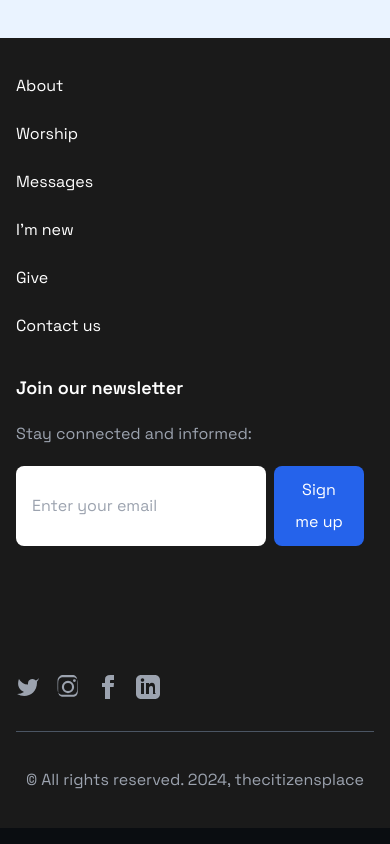
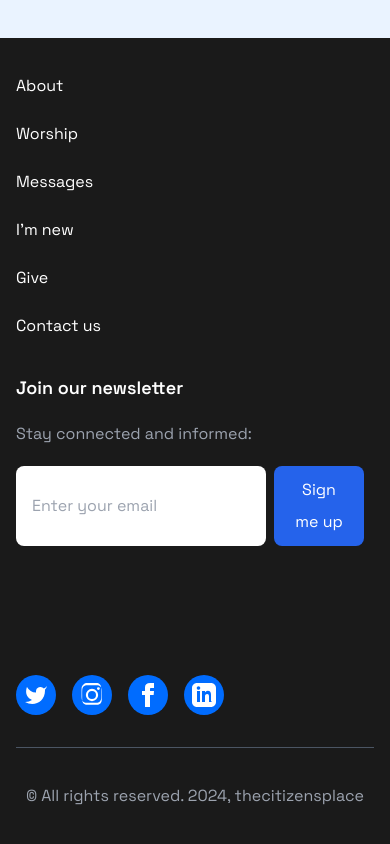
Before and after one commit to LogicSense29/the_citizens, a Next.js app: page / in a window 390 px wide. Shown: the part 4430-5274 px from the top of the page. Built offline with nearby package versions, Linux system fonts and the light colour scheme.

Commit message:
changed font size

```diff
--- a/app/layout.js
+++ b/app/layout.js
@@ -11,8 +11,8 @@ const spaceGrotesk = Space_Grotesk({
 });
 
 export const metadata = {
-  title: "Create Next App",
-  description: "Generated by create next app",
+  title: "The Citizens",
+  description: "GThe Citizens Church",
 };
 
 export default function RootLayout({ children }) {
--- a/app/page.js
+++ b/app/page.js
@@ -20,11 +20,11 @@ export default function Home() {
       >
         {/* Hero Content */}
         <div className="container mx-auto min-h-screen relative z-20 flex flex-col items-center justify-center w-full pt-[180px] pb-8 px-4 sm:px-6">
-          <h4 className="text-black font-bold text-2xl sm:text-3xl mb-3 leading-none text-center">
+          <h4 className="text-black font-bold text-2xl sm:text-xl mb-3 leading-none text-center">
             Welcome to The Citizen's Place Church
           </h4>
-          <h1 className="leading-none text-4xl sm:text-6xl md:text-8xl text-white font-semibold mb-4 text-center max-w-4xl">
-            You're Not Just a Visitor - You're a Citizen
+          <h1 className="leading-none text-4xl sm:text-6xl md:text-[40px] text-white font-semibold mb-4 text-center max-w-4xl">
+            You're Not Just a <br/>Visitor - You're a Citizen
           </h1>
           <p className="text-base sm:text-lg text-white mb-6 text-center max-w-2xl">
             At The Citizen’s Place, we believe that each encounter is more than
--- a/components/Footer.js
+++ b/components/Footer.js
@@ -3,80 +3,104 @@ import React from "react";
 
 export default function Footer() {
   return (
-    <footer className="bg-[#1A1A1A] text-white py-8">
-      <div className="container mx-auto px-4 flex flex-col md:flex-row justify-between items-start gap-8">
+    <footer className='bg-[#1A1A1A] text-white py-8'>
+      <div className='container mx-auto px-4 flex flex-col md:flex-row justify-between items-start gap-8'>
         {/* Navigation Section */}
-        <div className="flex flex-col space-y-4">
-          <a href="#" className="hover:text-gray-300">
+        <div className='flex flex-col space-y-4'>
+          <a href='#' className='hover:text-gray-300'>
             About
           </a>
-          <a href="#" className="hover:text-gray-300">
+          <a href='#' className='hover:text-gray-300'>
             Worship
           </a>
-          <a href="#" className="hover:text-gray-300">
+          <a href='#' className='hover:text-gray-300'>
             Messages
           </a>
-          <a href="#" className="hover:text-gray-300">
+          <a href='#' className='hover:text-gray-300'>
             I'm new
           </a>
-          <a href="#" className="hover:text-gray-300">
+          <a href='#' className='hover:text-gray-300'>
             Give
           </a>
-          <a href="#" className="hover:text-gray-300">
+          <a href='#' className='hover:text-gray-300'>
             Contact us
           </a>
         </div>
 
         {/* Newsletter Section */}
-        <div className="flex flex-col space-y-4">
-          <h3 className="text-lg font-semibold">Join our newsletter</h3>
-          <p className="text-gray-400">Stay connected and informed:</p>
-          <div className="flex space-x-2">
+        <div className='flex flex-col space-y-4'>
+          <h3 className='text-lg font-semibold'>Join our newsletter</h3>
+          <p className='text-gray-400'>Stay connected and informed:</p>
+          <div className='flex space-x-2'>
             <input
-              type="email"
-              placeholder="Enter your email"
-              className="px-4 py-2 rounded-lg bg-white text-black w-full md:w-64"
+              type='email'
+              placeholder='Enter your email'
+              className='px-4 py-2 rounded-lg bg-white text-black w-full md:w-64'
             />
-            <button className="bg-blue-600 text-white px-4 py-2 rounded-lg hover:bg-blue-700">
+            <button className='bg-blue-600 text-white px-4 py-2 rounded-lg hover:bg-blue-700'>
               Sign me up
             </button>
           </div>
         </div>
 
         {/* Horizontal Line */}
-        <div className="border-t border-gray-600 my-8 mx-4"></div>
+        <div className='border-t border-gray-600 my-8 mx-4'></div>
         {/* Social Media Section (placeholder icons) */}
-        <div className="flex space-x-4">
-          <a href="#" className="text-gray-400 hover:text-white">
-            <span className="sr-only">Twitter</span>
-            <svg className="w-6 h-6" fill="currentColor" viewBox="0 0 24 24">
-              <path d="M23 3a10.9 10.9 0 01-3.14 2.6 4.48 4.48 0 00-7.86 3v1A10.66 10.66 0 013 4s-4 9 5 13a11.64 11.64 0 01-7 2c9 5 20 0 20-11.5a4.5 4.5 0 00-.08-.83A7.72 7.72 0 0023 3z"></path>
+        <div className='flex space-x-4'>
+          <a
+            href='#'
+            className='text-gray-400 hover:text-white p-2 rounded-full bg-[#006CFF]'>
+            <span className='sr-only'>Twitter</span>
+            <svg
+              className='w-6 h-6'
+              fill='white'
+              color='white'
+              viewBox='0 0 24 24'>
+              <path d='M23 3a10.9 10.9 0 01-3.14 2.6 4.48 4.48 0 00-7.86 3v1A10.66 10.66 0 013 4s-4 9 5 13a11.64 11.64 0 01-7 2c9 5 20 0 20-11.5a4.5 4.5 0 00-.08-.83A7.72 7.72 0 0023 3z'></path>
             </svg>
           </a>
-          <a href="#" className="text-gray-400 hover:text-white">
-            <span className="sr-only">Instagram</span>
-            <svg className="w-6 h-6" fill="currentColor" viewBox="0 0 24 24">
-              <path d="M12 2.163c3.204 0 3.584.012 4.85.07 1.366.062 2.633.322 3.608 1.297.975.975 1.235 2.242 1.297 3.608.058 1.266.07 1.646.07 4.85s-.012 3.584-.07 4.85c-.062 1.366-.322 2.633-1.297 3.608-.975.975-2.242 1.235-3.608 1.297-1.266.058-1.646.07-4.85.07s-3.584-.012-4.85-.07c-1.366-.062-2.633-.322-3.608-1.297-.975-.975-1.235-2.242-1.297-3.608-.058-1.266-.07-1.646-.07-4.85s.012-3.584.07-4.85c.062-1.366.322-2.633 1.297-3.608.975-.975 2.242-1.235 3.608-1.297 1.266-.058 1.646-.07 4.85-.07m0-2.163c-3.259 0-3.67.014-4.95.072-1.315.064-2.574.342-3.548 1.316C2.36 2.436 1.682 3.695 1.618 4.95c-.058 1.28-.072 1.69-.072 4.95 0 3.259.014 3.67.072 4.95.064 1.315.342 2.574 1.316 3.548s2.233 1.252 3.548 1.316c1.28.058 1.691.072 4.95.072s3.67-.014 4.95-.072c1.315-.064 2.574-.342 3.548-1.316.975-.975 1.252-2.233 1.316-3.548.058-1.28.072-1.691.072-4.95s-.014-3.67-.072-4.95c-.064-1.315-.342-2.574-1.316-3.548s-2.233-1.252-3.548-1.316c-1.28-.058-1.691-.072-4.95-.072zM12 5.838a6.162 6.162 0 100 12.324 6.162 6.162 0 100-12.324zm0 10.162a3.999 3.999 0 110-7.998 3.999 3.999 0 110 7.998zm6.406-11.845a1.44 1.44 0 100 2.881 1.44 1.44 0 100-2.881z"></path>
+          <a
+            href='#'
+            className='text-gray-100 hover:text-white p-2 rounded-full bg-[#006CFF]'>
+            <span className='sr-only'>Instagram</span>
+            <svg
+              className='w-6 h-6'
+              fill='white'
+              color='white'
+              viewBox='0 0 24 24'>
+              <path d='M12 2.163c3.204 0 3.584.012 4.85.07 1.366.062 2.633.322 3.608 1.297.975.975 1.235 2.242 1.297 3.608.058 1.266.07 1.646.07 4.85s-.012 3.584-.07 4.85c-.062 1.366-.322 2.633-1.297 3.608-.975.975-2.242 1.235-3.608 1.297-1.266.058-1.646.07-4.85.07s-3.584-.012-4.85-.07c-1.366-.062-2.633-.322-3.608-1.297-.975-.975-1.235-2.242-1.297-3.608-.058-1.266-.07-1.646-.07-4.85s.012-3.584.07-4.85c.062-1.366.322-2.633 1.297-3.608.975-.975 2.242-1.235 3.608-1.297 1.266-.058 1.646-.07 4.85-.07m0-2.163c-3.259 0-3.67.014-4.95.072-1.315.064-2.574.342-3.548 1.316C2.36 2.436 1.682 3.695 1.618 4.95c-.058 1.28-.072 1.69-.072 4.95 0 3.259.014 3.67.072 4.95.064 1.315.342 2.574 1.316 3.548s2.233 1.252 3.548 1.316c1.28.058 1.691.072 4.95.072s3.67-.014 4.95-.072c1.315-.064 2.574-.342 3.548-1.316.975-.975 1.252-2.233 1.316-3.548.058-1.28.072-1.691.072-4.95s-.014-3.67-.072-4.95c-.064-1.315-.342-2.574-1.316-3.548s-2.233-1.252-3.548-1.316c-1.28-.058-1.691-.072-4.95-.072zM12 5.838a6.162 6.162 0 100 12.324 6.162 6.162 0 100-12.324zm0 10.162a3.999 3.999 0 110-7.998 3.999 3.999 0 110 7.998zm6.406-11.845a1.44 1.44 0 100 2.881 1.44 1.44 0 100-2.881z'></path>
             </svg>
           </a>
-          <a href="#" className="text-gray-400 hover:text-white">
-            <span className="sr-only">Facebook</span>
-            <svg className="w-6 h-6" fill="currentColor" viewBox="0 0 24 24">
-              <path d="M9 8h-3v4h3v12h5v-12h3.642l.358-4h-4v-1.667c0-.955.192-1.333 1.115-1.333h2.885v-5h-3.808c-3.596 0-5.192 1.583-5.192 4.615v3.385z"></path>
+          <a
+            href='#'
+            className='text-gray-400 hover:text-white p-2 rounded-full bg-[#006CFF]'>
+            <span className='sr-only'>Facebook</span>
+            <svg
+              className='w-6 h-6'
+              fill='white'
+              color='white'
+              viewBox='0 0 24 24'>
+              <path d='M9 8h-3v4h3v12h5v-12h3.642l.358-4h-4v-1.667c0-.955.192-1.333 1.115-1.333h2.885v-5h-3.808c-3.596 0-5.192 1.583-5.192 4.615v3.385z'></path>
             </svg>
           </a>
-          <a href="#" className="text-gray-400 hover:text-white">
-            <span className="sr-only">LinkedIn</span>
-            <svg className="w-6 h-6" fill="currentColor" viewBox="0 0 24 24">
-              <path d="M19 0h-14c-2.761 0-5 2.239-5 5v14c0 2.761 2.239 5 5 5h14c2.762 0 5-2.239 5-5v-14c0-2.761-2.238-5-5-5zm-11 19h-3v-11h3v11zm-1.5-12.268c-.966 0-1.75-.79-1.75-1.764s.784-1.764 1.75-1.764 1.75.79 1.75 1.764-.783 1.764-1.75 1.764zm13.5 12.268h-3v-5.604c0-1.337-.255-2.396-1.858-2.396-1.605 0-2.142 1.085-2.142 2.396v5.604h-3v-11h3v1.542c.413-.639 1.165-1.858 2.884-1.858 2.102 0 3.116 1.377 3.116 4.027v6.289z"></path>
+          <a
+            href='#'
+            className='text-gray-400 hover:text-white p-2 rounded-full bg-[#006CFF]'>
+            <span className='sr-only'>LinkedIn</span>
+            <svg
+              className='w-6 h-6'
+              fill='white'
+              color='#006cff'
+              viewBox='0 0 24 24'>
+              <path d='M19 0h-14c-2.761 0-5 2.239-5 5v14c0 2.761 2.239 5 5 5h14c2.762 0 5-2.239 5-5v-14c0-2.761-2.238-5-5-5zm-11 19h-3v-11h3v11zm-1.5-12.268c-.966 0-1.75-.79-1.75-1.764s.784-1.764 1.75-1.764 1.75.79 1.75 1.764-.783 1.764-1.75 1.764zm13.5 12.268h-3v-5.604c0-1.337-.255-2.396-1.858-2.396-1.605 0-2.142 1.085-2.142 2.396v5.604h-3v-11h3v1.542c.413-.639 1.165-1.858 2.884-1.858 2.102 0 3.116 1.377 3.116 4.027v6.289z'></path>
             </svg>
           </a>
         </div>
       </div>
       {/* Horizontal Line */}
-      <div className="border-t border-gray-600 my-8 mx-4"></div>
+      <div className='border-t border-gray-600 my-8 mx-4'></div>
       {/* Copyright Section */}
-      <div className="text-center text-gray-400">
+      <div className='text-center text-gray-400'>
         <p>© All rights reserved. 2024, thecitizensplace</p>
       </div>
     </footer>
--- a/package.json
+++ b/package.json
@@ -16,7 +16,7 @@
     "clsx": "^2.1.1",
     "framer-motion": "^12.23.12",
     "lucide-react": "^0.542.0",
-    "next": "15.5.2",
+    "next": "^15.5.2",
     "react": "19.1.0",
     "react-dom": "19.1.0",
     "react-icons": "^5.5.0",
```
Also changed, not shown: 1 other file (tests, documents, lock files or other folders).
